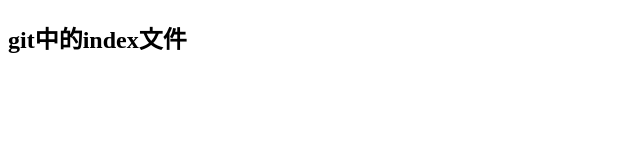
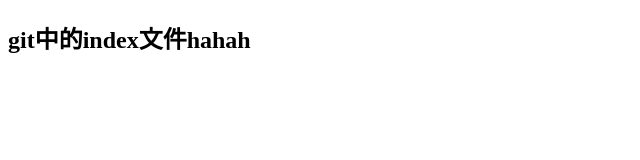
Before and after one commit to liujia-boop/git-demo, a plain HTML site: page index.html in a window 1280 px wide. Shown: the full height of the page, 0-640 px from the left. Drawn offline with Linux system fonts and the light colour scheme.

Commit message:
又一次提交

```diff
--- a/index.html
+++ b/index.html
@@ -8,7 +8,7 @@
 </head>
 
 <body>
-    <h2>git中的index文件</h2>
+    <h2>git中的index文件hahah</h2>
 </body>
 
 </html>
```
